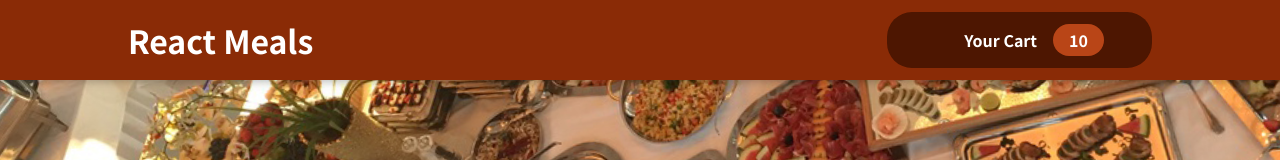
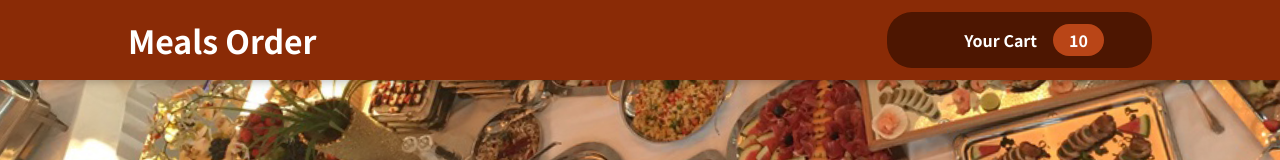
Before and after one commit to gnourt2112000/React_Meal_Order, a React (Create React App) app: page / in a window 1280 px wide. Shown: the top 160 px of the page. Built offline with nearby package versions, Linux system fonts and the light colour scheme.

Commit message:
project init with layout and header

```diff
--- a/src/components/Layout/Header.js
+++ b/src/components/Layout/Header.js
@@ -6,7 +6,7 @@ const Header = (props) => {
     return (
         <Fragment>
             <header className={classes.header}>
-                <h1>React Meals</h1>
+                <h1>Meals Order</h1>
                 <HeaderCartButton></HeaderCartButton>
             </header>
             <div className={classes['main-image']}>
```
